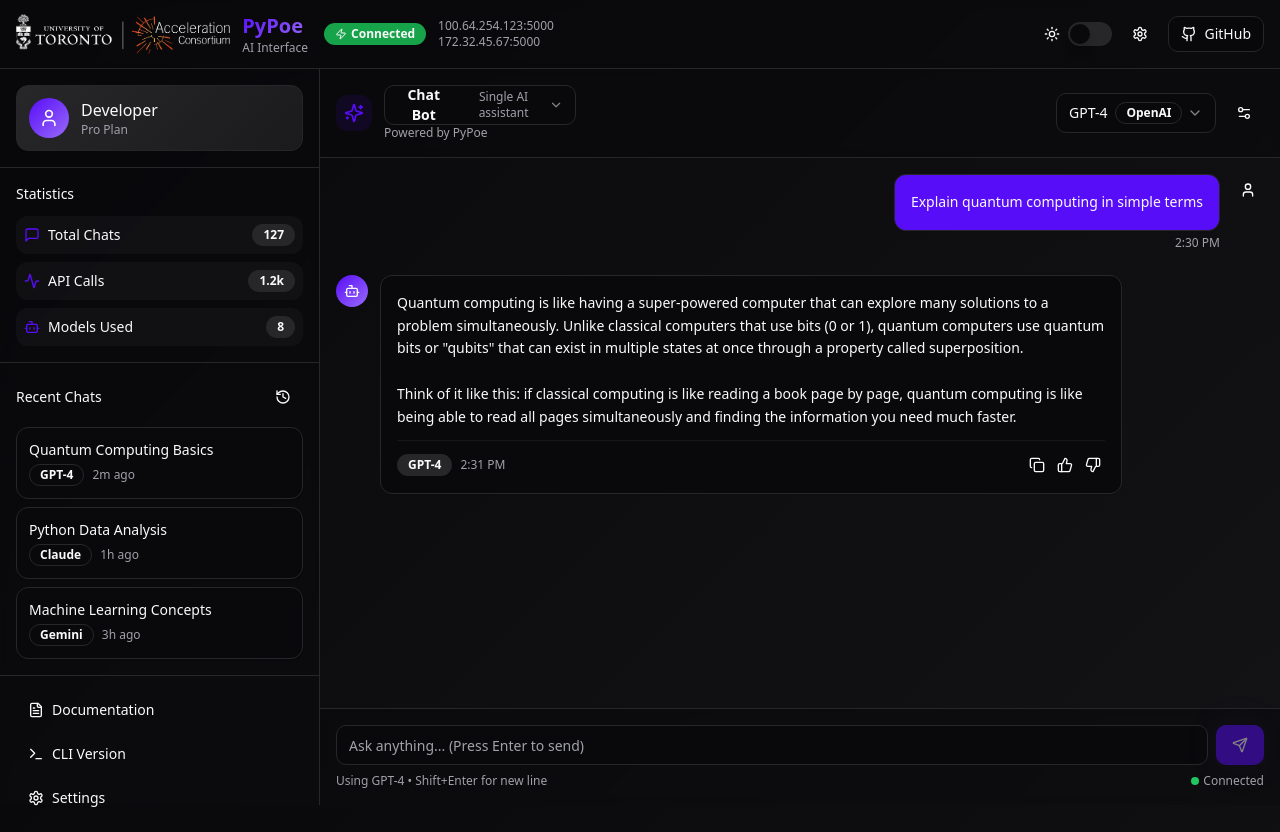
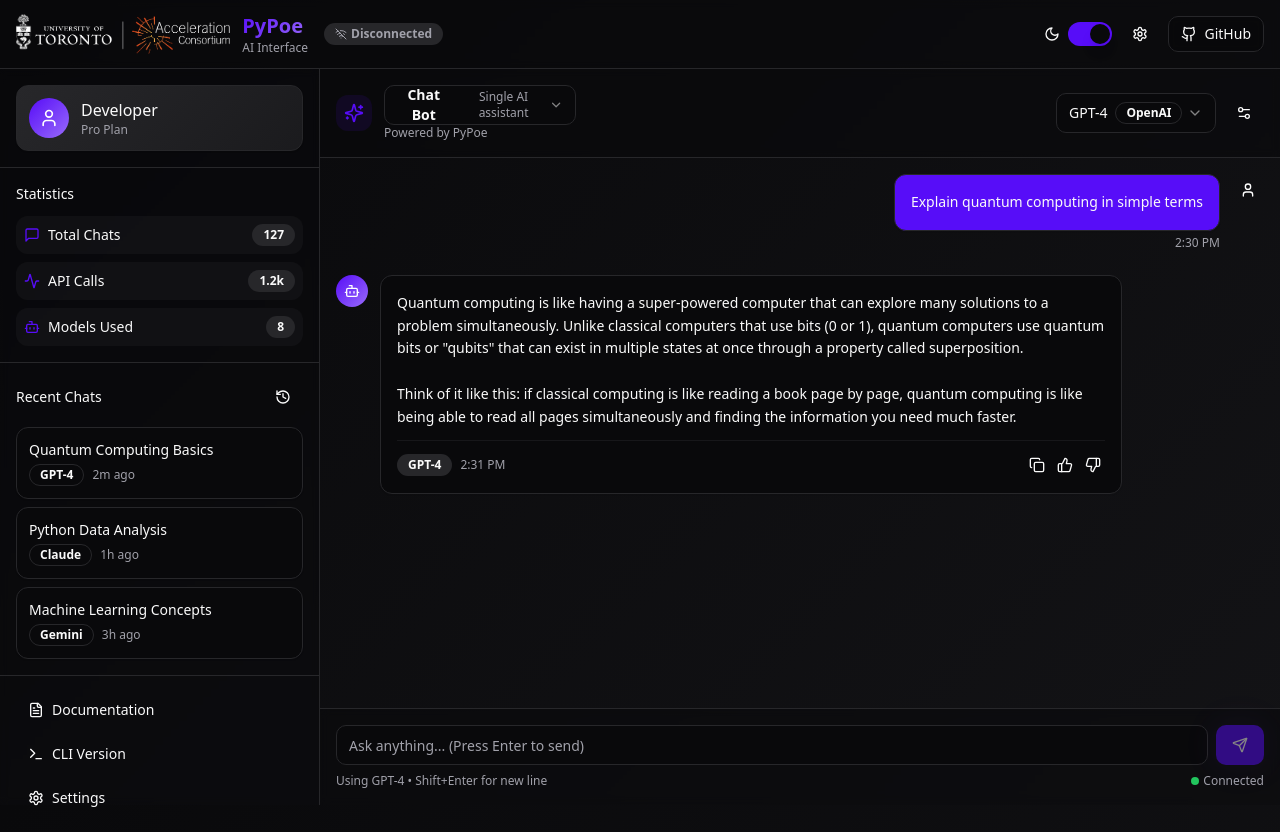
Before and after one commit to cyrilcaoyang/pypoe-ui-preview, a React (Vite) app: page / in a window 1280 px wide. Built offline with nearby package versions, Linux system fonts and the light colour scheme.

Commit message:
feat: Show disconnected state and light theme
Show the UI in a disconnected state and implement the light theme.

```diff
--- a/src/components/pypoe-ui/Header.tsx
+++ b/src/components/pypoe-ui/Header.tsx
@@ -6,14 +6,14 @@ import accelerationLogo from '@/assets/acceleration-consortium-logo.png';
 
 export function Header() {
   // Mock connection state - replace with actual state management
-  const isConnected = true;
+  const isConnected = false;
   const ipAddresses = {
     primary: "100.64.254.123:5000",
     secondary: "172.32.45.67:5000"
   };
 
   // Theme state - replace with actual theme management
-  const isDarkMode = false;
+  const isDarkMode = true;
   const toggleTheme = () => {
     // Add theme toggle logic here
     console.log('Toggle theme');
```
